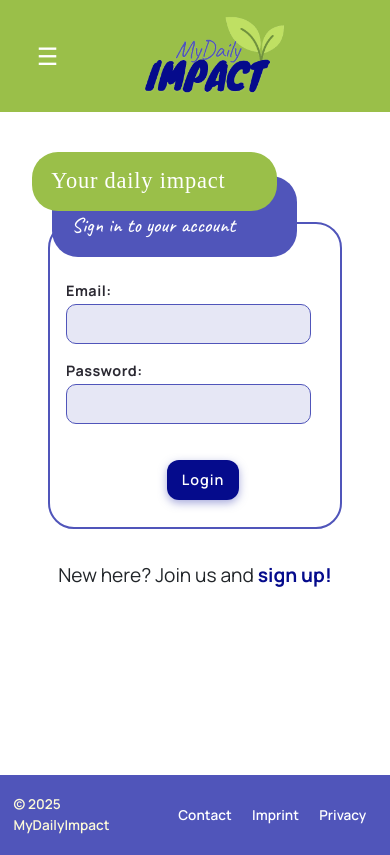
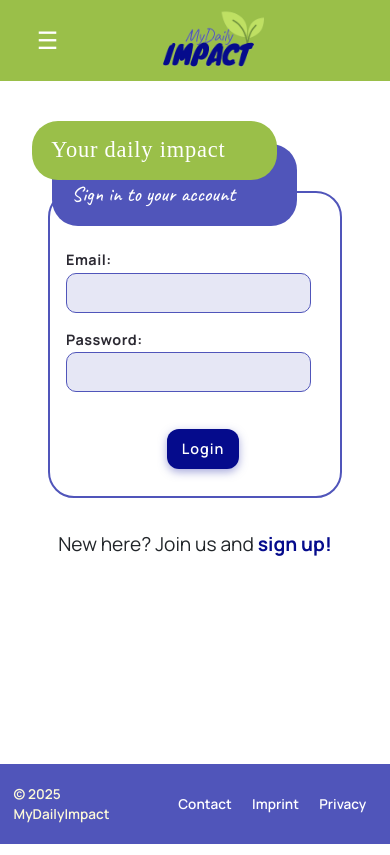
Before and after one commit to TechLabs-Remote-Bootcamp/WS24-MyDailyImpact, a React (Vite) app in the folder mdi-react/: page /login in a window 390 px wide. Built offline with nearby package versions, Linux system fonts and the light colour scheme; a web font is replaced by a local one.

Commit message:
Fixed too large mobile header

```diff
--- a/mdi-react/src/components/core/Header/Header.module.scss
+++ b/mdi-react/src/components/core/Header/Header.module.scss
@@ -309,15 +309,3 @@
     font-size: 1.25rem;
   }
 }
-
-@media only screen and (max-width: 500px) {
-  .desktopMobile {
-    height: 7rem;
-    .logo {
-      img {
-        height: 5.5rem;
-        width: auto;
-      }
-    }
-  }
-}
```
